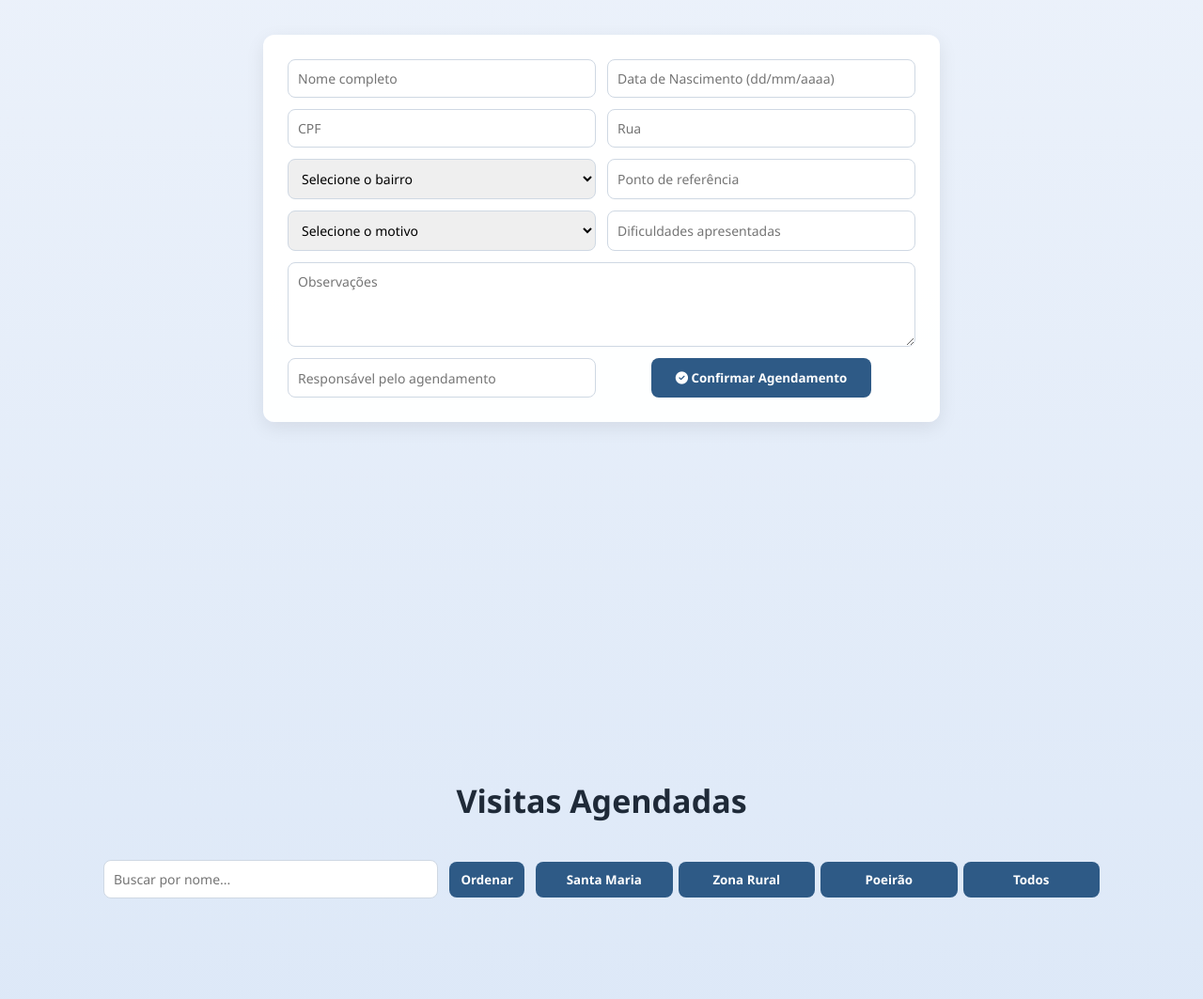
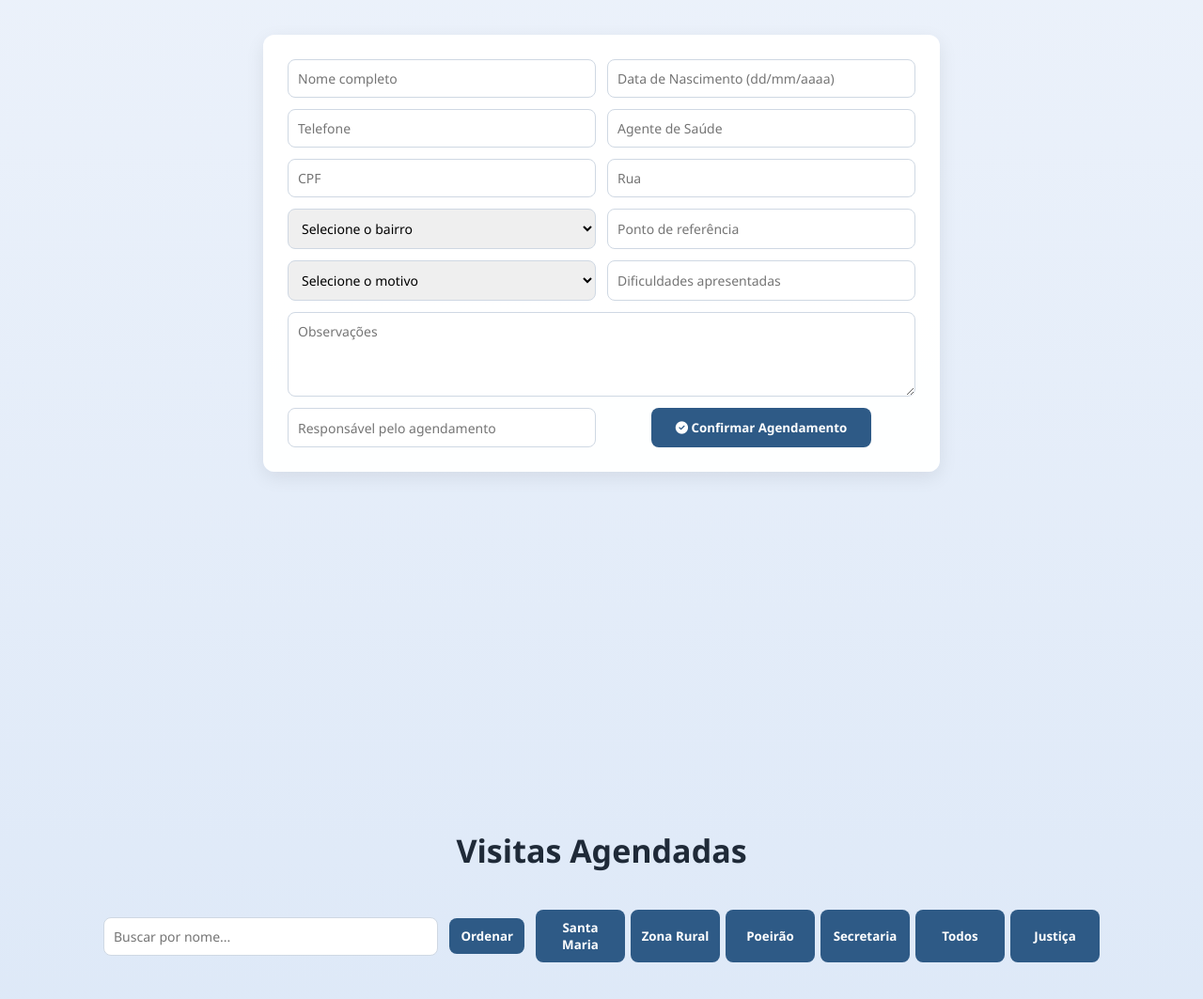
Before and after one commit to assistenciapb/Visitas, a plain HTML site: page site.html in a window 1280 px wide. Shown: the part 249-1312 px from the top of the page at 94% size. Drawn offline with nearby package versions, Linux system fonts and the light colour scheme; no server answers.

Commit message:
Update site.html

```diff
--- a/site.html
+++ b/site.html
@@ -28,18 +28,29 @@
   <section id="agendamento">
     <h2>Agendar Visita</h2>
     <form id="visitaForm">
+      <!-- Primeira linha -->
       <input type="text" name="nome" placeholder="Nome completo" required />
       <input type="text" name="nascimento" placeholder="Data de Nascimento (dd/mm/aaaa)" required id="nascimentoInput" />
+
+      <!-- Segunda linha -->
+      <input type="text" name="telefone" placeholder="Telefone" />
+      <input type="text" name="agenteSaude" placeholder="Agente de Saúde" />
+
+      <!-- Terceira linha -->
       <input type="text" name="cpf" placeholder="CPF" required />
       <input type="text" name="rua" placeholder="Rua" required />
+
+      <!-- Quarta linha -->
       <select name="bairro" required>
         <option value="">Selecione o bairro</option>
         <option value="Zona Rural">Zona Rural</option>
         <option value="Santa Maria">Santa Maria</option>
         <option value="Poeirão">Poeirão</option>
+        <option value="Secretaria">Secretaria</option>
       </select>
       <input type="text" name="referencia" placeholder="Ponto de referência" />
-      <div>
+
+      <!-- Quinta linha -->
       <select name="motivo" required>
         <option value="">Selecione o motivo</option>
         <option value="Unipessoal">Unipessoal</option>
@@ -47,10 +58,15 @@
         <option value="Transferência">Transferência</option>
         <option value="Outros">Outros</option>
       </select>
-  </div>
       <input type="text" name="dificuldades" placeholder="Dificuldades apresentadas" />
+
+      <!-- Observações -->
       <textarea name="observacoes" placeholder="Observações"></textarea>
+
+      <!-- Responsável -->
       <input type="text" name="responsavel" placeholder="Responsável pelo agendamento" required />
+
+      <!-- Botão de envio -->
       <div style="text-align:center;">
         <button type="submit"><i class="fas fa-check-circle"></i> Confirmar Agendamento</button>
       </div>
@@ -78,8 +94,12 @@
   <button class="bairro-btn" data-bairro="Santa Maria">Santa Maria</button>
   <button class="bairro-btn" data-bairro="Zona Rural">Zona Rural</button>
   <button class="bairro-btn" data-bairro="Poeirão">Poeirão</button>
+  <button class="bairro-btn" data-bairro="Secretaria">Secretaria</button>
   <button class="bairro-btn" data-bairro="">Todos</button>
+  <button class="bairro-btn" id="justicaFilterBtn">Justiça</button>
 </div>
+
+
     </div>
 
     <div id="visitasContainer"></div>
```
Lines whose indentation alone changed are shown as unchanged.
